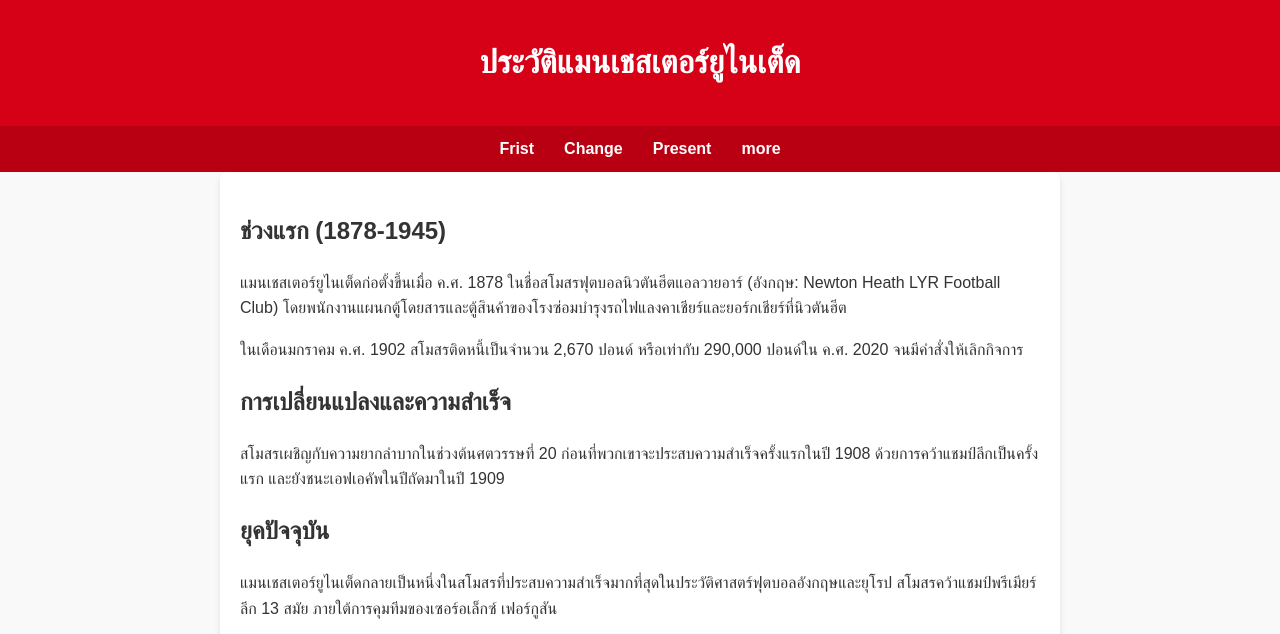
After one commit to kittipongz2005/My_webdev, a Flask app: page /present in a window 1280 px wide. The commit adds this page. Shown: the top 634 px of the page. Run offline with Flask 3, Linux system fonts and the light colour scheme.

Commit message:
Create present.html and Edit

```diff
--- a/Manchester/app.py
+++ b/Manchester/app.py
@@ -105,6 +105,12 @@
 def change():
     return render_template('change.html', user=current_user)
 
+@app.route('/present')
+def pressent():
+    return render_template('present.html', user=current_user)
+
+
+
 if __name__ == '__main__':
     print("Starting Flask server...")
     with app.app_context():
--- a/Manchester/templates/change.html
+++ b/Manchester/templates/change.html
@@ -86,7 +86,7 @@
 
     <nav>
         <ul>
-            <li><a href="\frist">=Frist</a></li>
+            <li><a href="\history">Frist</a></li>
             <li><a class="nav-link active" href="#" onclick="location.reload()">Change</a></li>
             <li><a href="\present">Present</a></li>
             <li><a href="\more">more</a></li>
--- /dev/null
+++ b/Manchester/templates/present.html
@@ -0,0 +1,157 @@
+<!DOCTYPE html>
+<html lang="th">
+
+<head>
+    <meta charset="UTF-8">
+    <meta name="viewport" content="width=device-width, initial-scale=1.0">
+    <title>ประวัติแมนเชสเตอร์ยูไนเต็ด</title>
+    <style>
+        body {
+            font-family: Arial, sans-serif;
+            line-height: 1.6;
+            margin: 0;
+            padding: 0;
+            background-color: #f9f9f9;
+            color: #333;
+        }
+
+        header {
+            background-color: #d60017;
+            color: white;
+            padding: 1rem 0;
+            text-align: center;
+        }
+
+        nav {
+            background-color: #b80012;
+            padding: 10px 0;
+        }
+
+        nav ul {
+            display: flex;
+            justify-content: center;
+            list-style: none;
+            margin: 0;
+            padding: 0;
+        }
+
+        nav ul li {
+            margin: 0 15px;
+        }
+
+        nav ul li a {
+            color: white;
+            text-decoration: none;
+            font-weight: bold;
+            transition: color 0.3s ease;
+        }
+
+        nav ul li a:hover {
+            color: #ffcccb;
+        }
+
+        .content {
+            padding: 20px;
+            max-width: 800px;
+            margin: auto;
+            background: white;
+            border-radius: 8px;
+            box-shadow: 0 4px 6px rgba(0, 0, 0, 0.1);
+        }
+
+        .content img {
+            max-width: 100%;
+            border-radius: 8px;
+            transition: transform 0.3s ease;
+        }
+
+        .content img:hover {
+            transform: scale(1.05);
+        }
+
+        footer {
+            text-align: center;
+            margin-top: 20px;
+            padding: 10px 0;
+            background-color: #d60017;
+            color: white;
+        }
+
+        footer a {
+            color: #ffcccb;
+            text-decoration: none;
+            font-weight: bold;
+        }
+
+        footer a:hover {
+            text-decoration: underline;
+        }
+
+        @media (max-width: 768px) {
+            nav ul {
+                flex-direction: column;
+                align-items: center;
+            }
+
+            .content {
+                padding: 15px;
+            }
+        }
+    </style>
+</head>
+
+<body>
+    <header>
+        <h1>ประวัติแมนเชสเตอร์ยูไนเต็ด</h1>
+    </header>
+
+    <nav>
+        <ul>
+            <li><a href="\history">Frist</a></li>
+            <li><a href="\change">Change</a></li>
+            <li><a class="nav-link active" href="#" onclick="location.reload()">Present</a></li>
+            <li><a href="\more">more</a></li>
+        </ul>
+    </nav>
+
+    <div class="content">
+        <h2 id="ช่วงแรก">ช่วงแรก (1878-1945)</h2>
+        <p>
+            แมนเชสเตอร์ยูไนเต็ดก่อตั้งขึ้นเมื่อ ค.ศ. 1878 ในชื่อสโมสรฟุตบอลนิวตันฮีตแอลวายอาร์ (อังกฤษ: Newton Heath LYR
+            Football Club) โดยพนักงานแผนกตู้โดยสารและตู้สินค้าของโรงซ่อมบำรุงรถไฟแลงคาเชียร์และยอร์กเชียร์ที่นิวตันฮีต
+        </p>
+        <p>
+            ในเดือนมกราคม ค.ศ. 1902 สโมสรติดหนี้เป็นจำนวน 2,670 ปอนด์ หรือเท่ากับ 290,000 ปอนด์ใน ค.ศ. 2020
+            จนมีคำสั่งให้เลิกกิจการ
+        </p>
+
+        <h2 id="การเปลี่ยนแปลง">การเปลี่ยนแปลงและความสำเร็จ</h2>
+        <p>
+            สโมสรเผชิญกับความยากลำบากในช่วงต้นศตวรรษที่ 20 ก่อนที่พวกเขาจะประสบความสำเร็จครั้งแรกในปี 1908
+            ด้วยการคว้าแชมป์ลีกเป็นครั้งแรก และยังชนะเอฟเอคัพในปีถัดมาในปี 1909
+        </p>
+
+        <h2 id="ยุคปัจจุบัน">ยุคปัจจุบัน</h2>
+        <p>
+            แมนเชสเตอร์ยูไนเต็ดกลายเป็นหนึ่งในสโมสรที่ประสบความสำเร็จมากที่สุดในประวัติศาสตร์ฟุตบอลอังกฤษและยุโรป
+            สโมสรคว้าแชมป์พรีเมียร์ลีก 13 สมัย ภายใต้การคุมทีมของเซอร์อเล็กซ์ เฟอร์กูสัน
+        </p>
+
+        <img src="https://upload.wikimedia.org/wikipedia/th/d/d7/Manchester_United_FC_League_Performance.png"
+            alt="กราฟแสดงผลงานของแมนเชสเตอร์ยูไนเต็ด">
+
+        <h2 id="ข้อมูลเพิ่มเติม">ข้อมูลเพิ่มเติม</h2>
+        <p>
+            แมนเชสเตอร์ยูไนเต็ดมีฐานแฟนบอลที่ใหญ่ที่สุดแห่งหนึ่งในโลกและยังเป็นหนึ่งในสโมสรที่มีมูลค่าสูงที่สุดในวงการกีฬาโลก
+            สนามเหย้าคือสนามโอลด์แทรฟฟอร์ด
+        </p>
+    </div>
+
+    <footer>
+        <p>ข้อมูลอ้างอิงจาก <a
+                href="https://th.wikipedia.org/wiki/%E0%B9%81%E0%B8%A1%E0%B8%99%E0%B9%80%E0%B8%8A%E0%B8%AA%E0%B9%80%E0%B8%95%E0%B8%AD%E0%B8%A3%E0%B9%8C_%E0%B8%A2%E0%B8%B9%E0%B9%84%E0%B8%99%E0%B9%80%E0%B8%95%E0%B9%87%E0%B8%94"
+                target="_blank">Wikipedia</a></p>
+    </footer>
+</body>
+
+</html>
```
